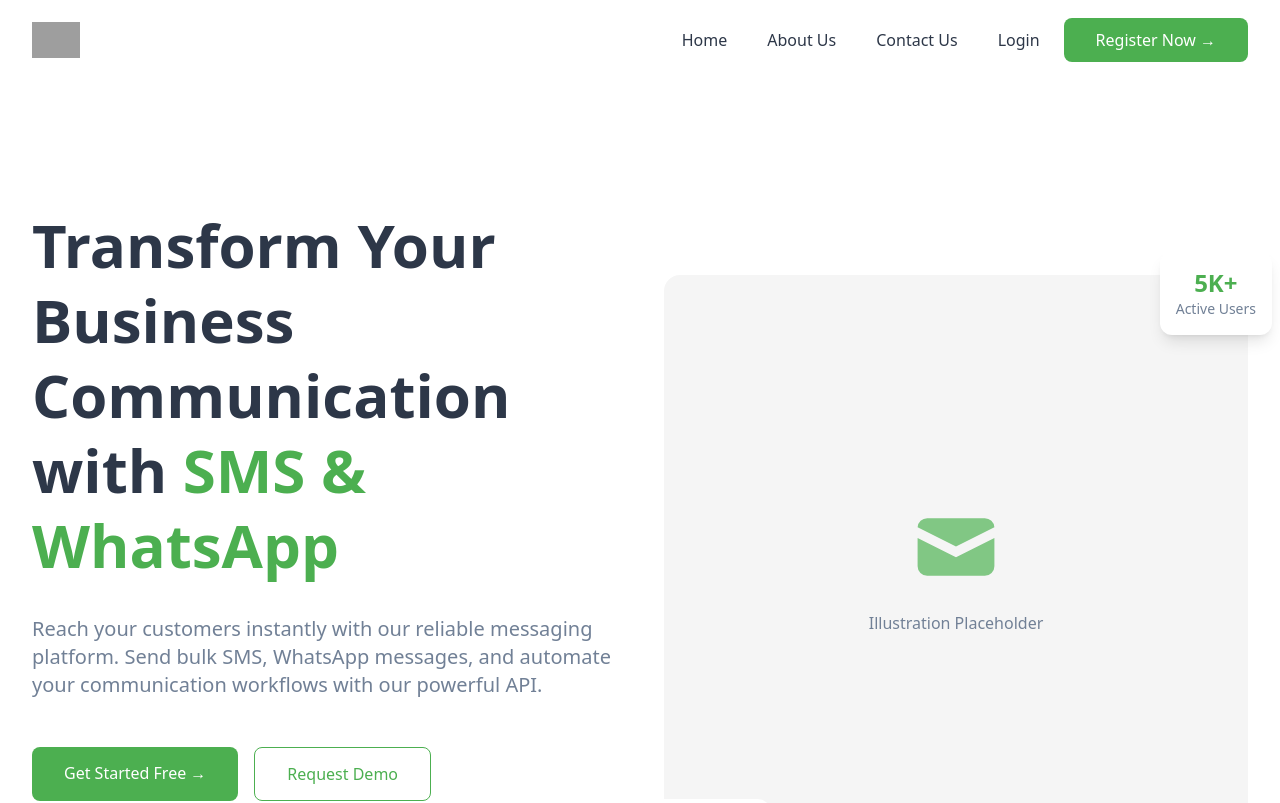
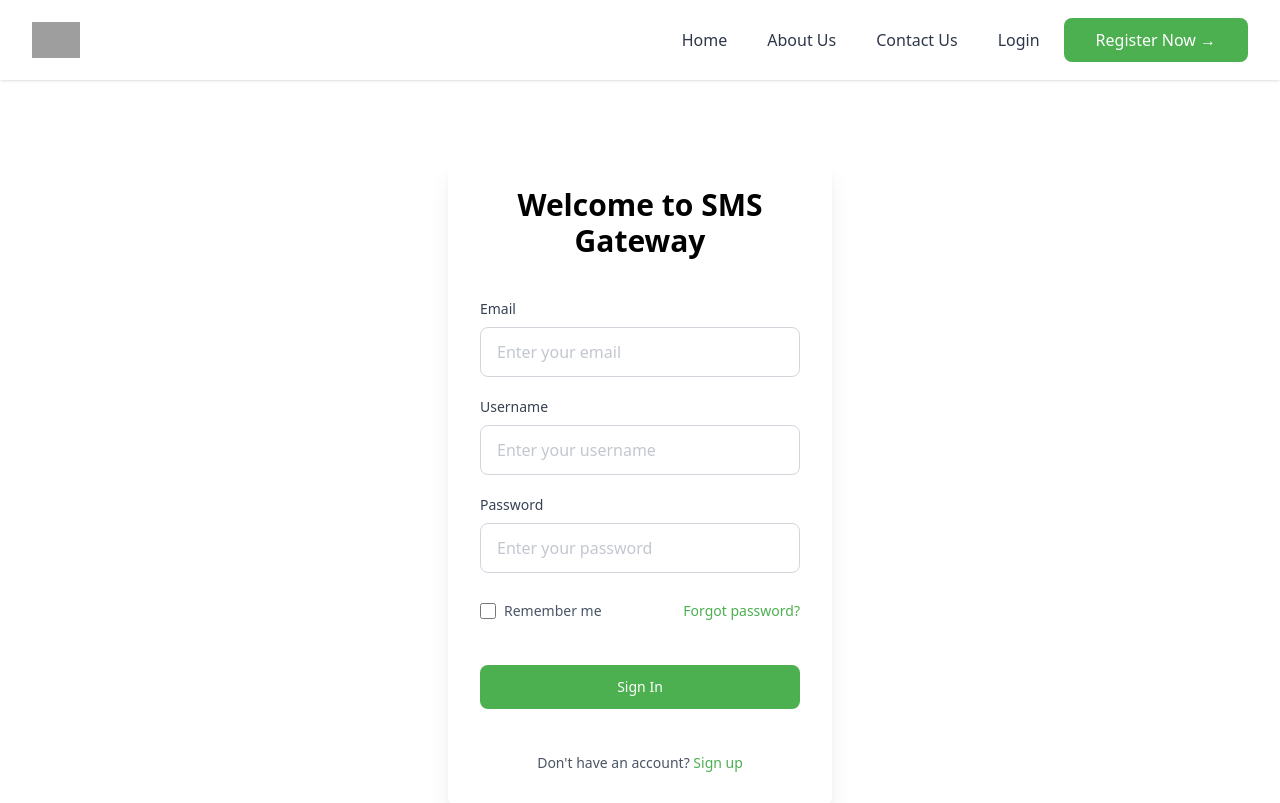
Before and after one commit to AbdessadekHM/sms-gateway-front, an Angular app: page /login in a window 1280 px wide. Before the commit this address led to /. Shown: the top 803 px of the page. Built offline with nearby package versions, Linux system fonts and the light colour scheme; grey boxes are pictures that could not be loaded.

Commit message:
Add login page ui

```diff
--- a/src/app/app.routes.ts
+++ b/src/app/app.routes.ts
@@ -1,7 +1,9 @@
 import { Routes } from '@angular/router';
 import { HomeComponent } from './home/home.component';
+import { LoginComponent } from './login/login.component';
 
 export const routes: Routes = [
   { path: '', component: HomeComponent },
+  { path: 'login', component: LoginComponent },
   { path: '**', redirectTo: '' }
 ];
--- /dev/null
+++ b/src/app/login/login.component.html
@@ -0,0 +1,80 @@
+<div class="min-h-screen flex items-center justify-center bg-base-100">
+  <div class="w-96 p-8 bg-white rounded-lg shadow-xl">
+    <h2 class="text-3xl font-semibold text-center mb-10">Welcome to SMS Gateway</h2>
+
+    <form [formGroup]="loginForm" (ngSubmit)="onSubmit()" class="space-y-5">
+      <!-- Email field -->
+      <div class="space-y-2">
+        <label class="text-sm font-medium text-gray-700 block">
+          Email
+        </label>
+        <input
+          type="email"
+          formControlName="email"
+          placeholder="Enter your email"
+          class="w-full px-4 py-3 rounded-lg border border-gray-300 focus:ring-2 focus:ring-primary/20 focus:border-primary transition-colors text-base outline-none placeholder:text-gray-400/60"
+        />
+      </div>
+
+      <!-- Username field -->
+      <div class="space-y-2">
+        <label class="text-sm font-medium text-gray-700 block">
+          Username
+        </label>
+        <input
+          type="text"
+          formControlName="username"
+          placeholder="Enter your username"
+          class="w-full px-4 py-3 rounded-lg border border-gray-300 focus:ring-2 focus:ring-primary/20 focus:border-primary transition-colors text-base outline-none placeholder:text-gray-400/60"
+        />
+      </div>
+
+      <!-- Password field -->
+      <div class="space-y-2">
+        <label class="text-sm font-medium text-gray-700 block">
+          Password
+        </label>
+        <input
+          type="password"
+          formControlName="password"
+          placeholder="Enter your password"
+          class="w-full px-4 py-3 rounded-lg border border-gray-300 focus:ring-2 focus:ring-primary/20 focus:border-primary transition-colors text-base outline-none placeholder:text-gray-400/60"
+        />
+      </div>
+
+      <!-- Remember me and Forgot password -->
+      <div class="flex items-center justify-between pt-2">
+        <label class="flex items-center gap-2 cursor-pointer select-none">
+          <input type="checkbox" class="w-4 h-4 rounded border-gray-300 text-primary focus:ring-primary/20" />
+          <span class="text-sm text-gray-600">Remember me</span>
+        </label>
+        <a href="/forgot-password" class="text-sm text-primary hover:text-primary-focus transition-colors">
+          Forgot password?
+        </a>
+      </div>
+
+      <!-- Sign In button -->
+      <button
+        type="submit"
+        class="w-full px-4 py-3 mt-6 text-sm font-medium text-white bg-primary hover:bg-primary-focus rounded-lg transition-colors"
+        [disabled]="loginForm.invalid || isLoading"
+      >
+        <span *ngIf="!isLoading">Sign In</span>
+        <span *ngIf="isLoading" class="loading loading-spinner loading-sm"></span>
+      </button>
+
+      <!-- Sign up link -->
+      <div class="text-center text-sm text-gray-600 mt-6">
+        Don't have an account?
+        <a href="/register" class="text-primary hover:text-primary-focus transition-colors font-medium">Sign up</a>
+      </div>
+    </form>
+  </div>
+</div>
+
+<div class="alert alert-info">
+  <svg xmlns="http://www.w3.org/2000/svg" fill="none" viewBox="0 0 24 24" class="h-6 w-6 shrink-0 stroke-current">
+    <path stroke-linecap="round" stroke-linejoin="round" stroke-width="2" d="M13 16h-1v-4h-1m1-4h.01M21 12a9 9 0 11-18 0 9 9 0 0118 0z"></path>
+  </svg>
+  <span>New software update available.</span>
+</div>
--- /dev/null
+++ b/src/app/login/login.component.ts
@@ -0,0 +1,43 @@
+import { Component } from '@angular/core';
+import { CommonModule } from '@angular/common';
+import { FormsModule, ReactiveFormsModule, FormBuilder, FormGroup, Validators } from '@angular/forms';
+import { Router } from '@angular/router';
+
+@Component({
+  selector: 'app-login',
+  standalone: true,
+  imports: [CommonModule, FormsModule, ReactiveFormsModule],
+  templateUrl: './login.component.html'
+})
+export class LoginComponent {
+  loginForm: FormGroup;
+  isLoading = false;
+
+  constructor(
+    private fb: FormBuilder,
+    private router: Router
+  ) {
+    this.loginForm = this.fb.group({
+      email: ['', [Validators.required, Validators.email]],
+      username: ['', Validators.required],
+      password: ['', [Validators.required, Validators.minLength(6)]]
+    });
+  }
+
+  onSubmit() {
+    if (this.loginForm.valid) {
+      this.isLoading = true;
+      // Simulate API call
+      setTimeout(() => {
+        console.log('Form submitted:', this.loginForm.value);
+        this.isLoading = false;
+        this.router.navigate(['/home']);
+      }, 1500);
+    }
+  }
+
+  // Helper methods for form validation
+  get email() { return this.loginForm.get('email'); }
+  get username() { return this.loginForm.get('username'); }
+  get password() { return this.loginForm.get('password'); }
+}
```
Also changed, not shown: src/app/login/login.component.css (added), 1 other file (tests, documents, lock files or other folders).
